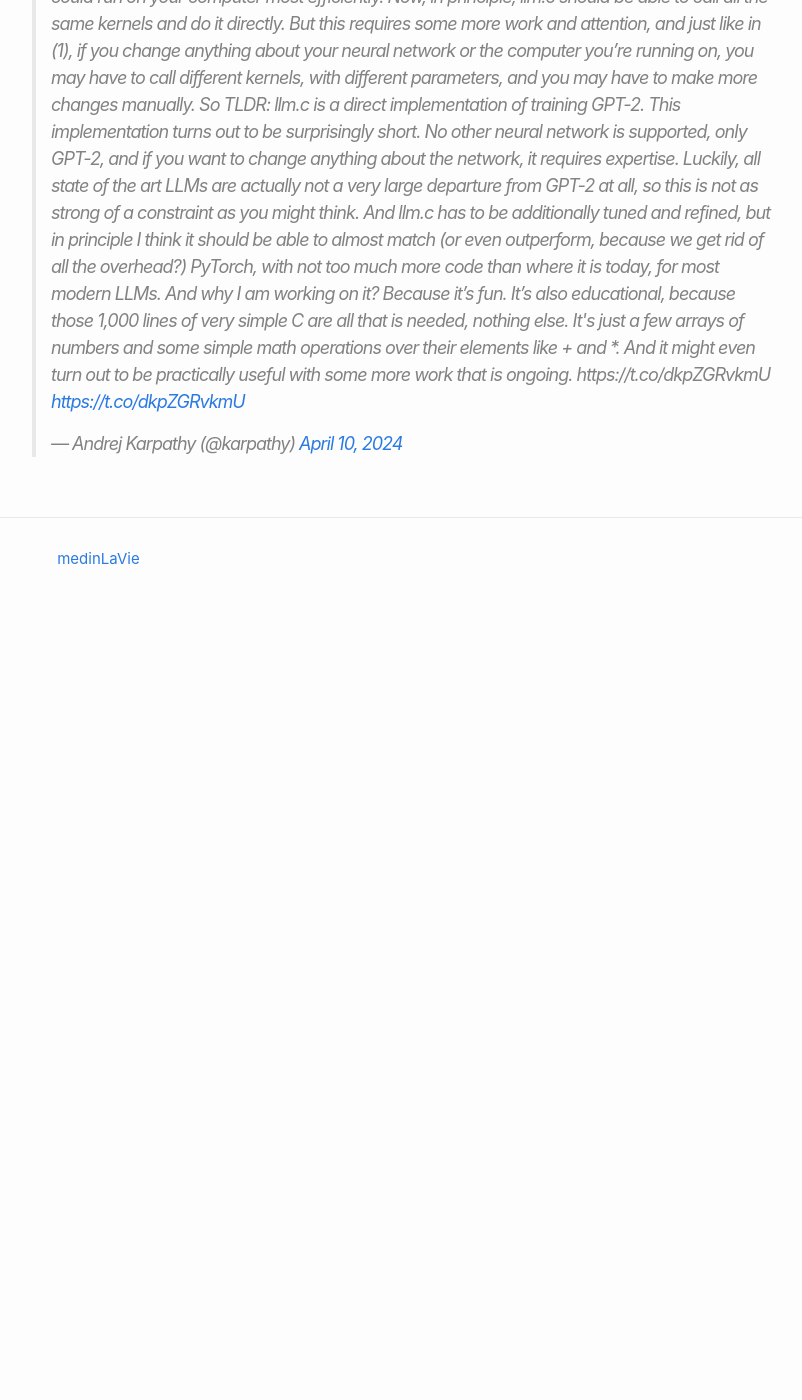
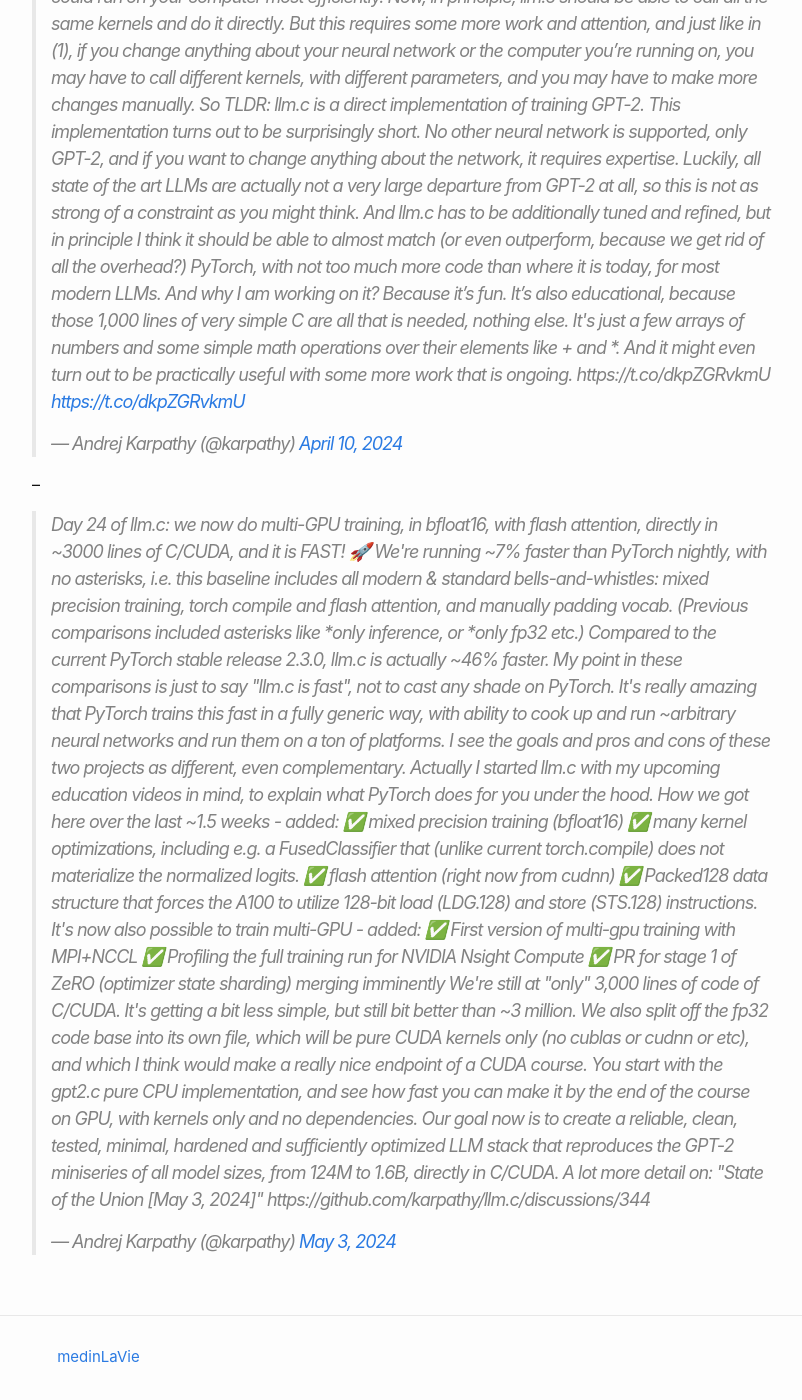
Before and after one commit to medinLaVie/medinLaVie.github.io, a Jekyll site: the page built from _posts/2024-05-01-llmc.md, in a window 1280 px wide and 1400 px high, scrolled down 1108 px. Shown: the whole window, without its empty margins (238-1040 px from the left). Built offline with Jekyll 4.4.1, drawn with Linux system fonts in a browser that asks for light colours; before the commit the page ends 1738 px from its top, so only the background shows below that.

Commit message:
updates to llmc

```diff
--- a/_posts/2024-05-01-llmc.md
+++ b/_posts/2024-05-01-llmc.md
@@ -23,4 +23,35 @@
 
 So TLDR: llm.c is a direct implementation of training GPT-2. This implementation turns out to be surprisingly short. No other neural network is supported, only GPT-2, and if you want to change anything about the network, it requires expertise. Luckily, all state of the art LLMs are actually not a very large departure from GPT-2 at all, so this is not as strong of a constraint as you might think. And llm.c has to be additionally tuned and refined, but in principle I think it should be able to almost match (or even outperform, because we get rid of all the overhead?) PyTorch, with not too much more code than where it is today, for most modern LLMs.
 
-And why I am working on it? Because it’s fun. It’s also educational, because those 1,000 lines of very simple C are all that is needed, nothing else. It's just a few arrays of numbers and some simple math operations over their elements like + and *. And it might even turn out to be practically useful with some more work that is ongoing. https://t.co/dkpZGRvkmU <a href="https://t.co/dkpZGRvkmU">https://t.co/dkpZGRvkmU</a></p>&mdash; Andrej Karpathy (@karpathy) <a href="https://twitter.com/karpathy/status/1778153659106533806?ref_src=twsrc%5Etfw">April 10, 2024</a></blockquote>
+And why I am working on it? Because it’s fun. It’s also educational, because those 1,000 lines of very simple C are all that is needed, nothing else. It's just a few arrays of numbers and some simple math operations over their elements like + and *. And it might even turn out to be practically useful with some more work that is ongoing. https://t.co/dkpZGRvkmU
+
+<a href="https://t.co/dkpZGRvkmU">https://t.co/dkpZGRvkmU</a></p>&mdash; Andrej Karpathy (@karpathy) <a href="https://twitter.com/karpathy/status/1778153659106533806?ref_src=twsrc%5Etfw">April 10, 2024</a></blockquote>
+
+
+--
+<blockquote>
+<p>
+Day 24 of llm.c: we now do multi-GPU training, in bfloat16, with flash attention, directly in ~3000 lines of C/CUDA, and it is FAST! 🚀
+
+We're running ~7% faster than PyTorch nightly, with no asterisks, i.e. this baseline includes all modern & standard bells-and-whistles: mixed precision training, torch compile and flash attention, and manually padding vocab. (Previous comparisons included asterisks like *only inference, or *only fp32 etc.) Compared to the current PyTorch stable release 2.3.0, llm.c is actually ~46% faster. My point in these comparisons is just to say "llm.c is fast", not to cast any shade on PyTorch. It's really amazing that PyTorch trains this fast in a fully generic way, with ability to cook up and run ~arbitrary neural networks and run them on a ton of platforms. I see the goals and pros and cons of these two projects as different, even complementary. Actually I started llm.c with my upcoming education videos in mind, to explain what PyTorch does for you under the hood.
+
+How we got here over the last ~1.5 weeks - added:
+
+✅ mixed precision training (bfloat16)
+✅ many kernel optimizations, including e.g. a FusedClassifier that (unlike current torch.compile) does not materialize the normalized logits.
+✅ flash attention (right now from cudnn)
+✅ Packed128 data structure that forces the A100 to utilize 128-bit load (LDG.128) and store (STS.128) instructions.
+
+It's now also possible to train multi-GPU - added:
+✅ First version of multi-gpu training with MPI+NCCL
+✅ Profiling the full training run for NVIDIA Nsight Compute
+✅ PR for stage 1 of ZeRO (optimizer state sharding) merging imminently
+
+We're still at "only" 3,000 lines of code of C/CUDA. It's getting a bit less simple, but still bit better than ~3 million. We also split off the fp32 code base into its own file, which will be pure CUDA kernels only (no cublas or cudnn or etc), and which I think would make a really nice endpoint of a CUDA course. You start with the gpt2.c pure CPU implementation, and see how fast you can make it by the end of the course on GPU, with kernels only and no dependencies.
+
+Our goal now is to create a reliable, clean, tested, minimal, hardened and sufficiently optimized LLM stack that reproduces the GPT-2 miniseries of all model sizes, from 124M to 1.6B, directly in C/CUDA.
+
+A lot more detail on: "State of the Union [May 3, 2024]"
+https://github.com/karpathy/llm.c/discussions/344
+</p>
+&mdash; Andrej Karpathy (@karpathy) <a href="https://x.com/karpathy/status/1786461447654125625">May 3, 2024</a></blockquote>
```
Also changed, not shown: _posts/2024-07-09-build-ramp.md (+2 -0 lines).
